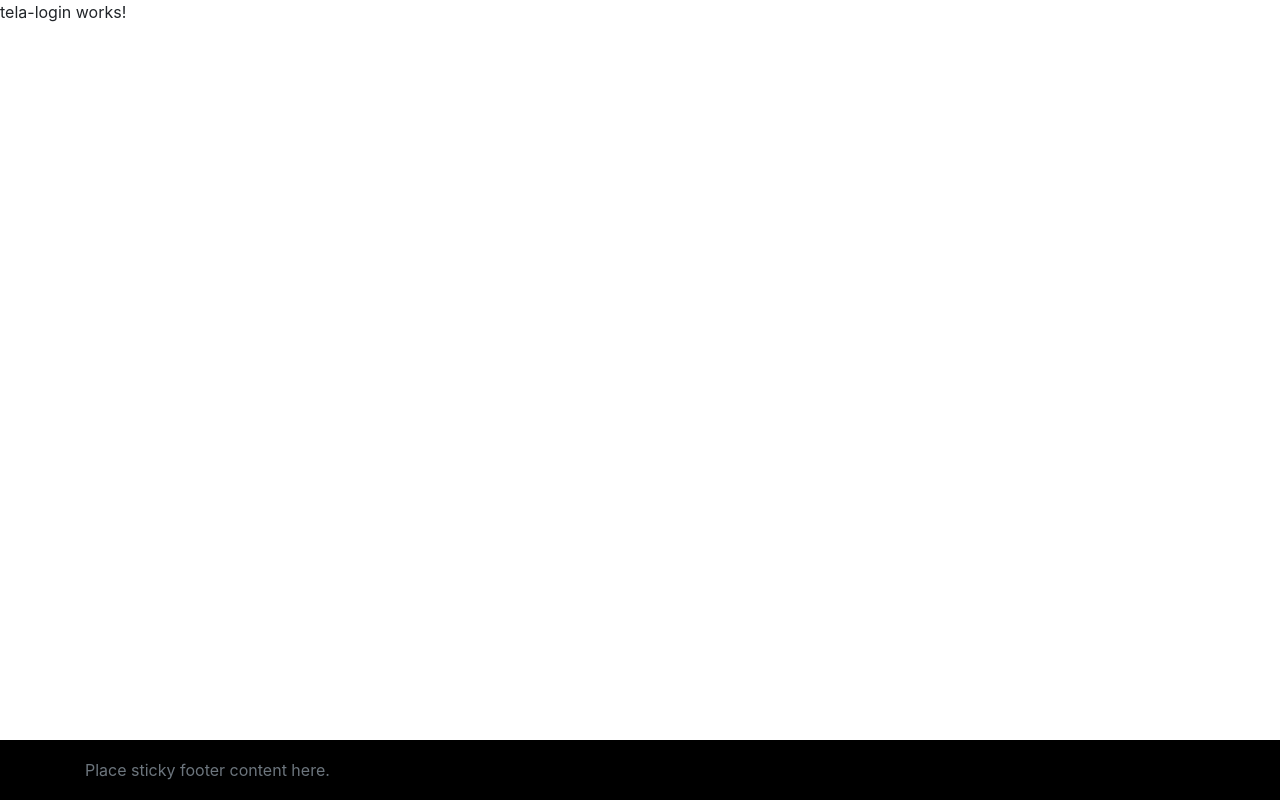
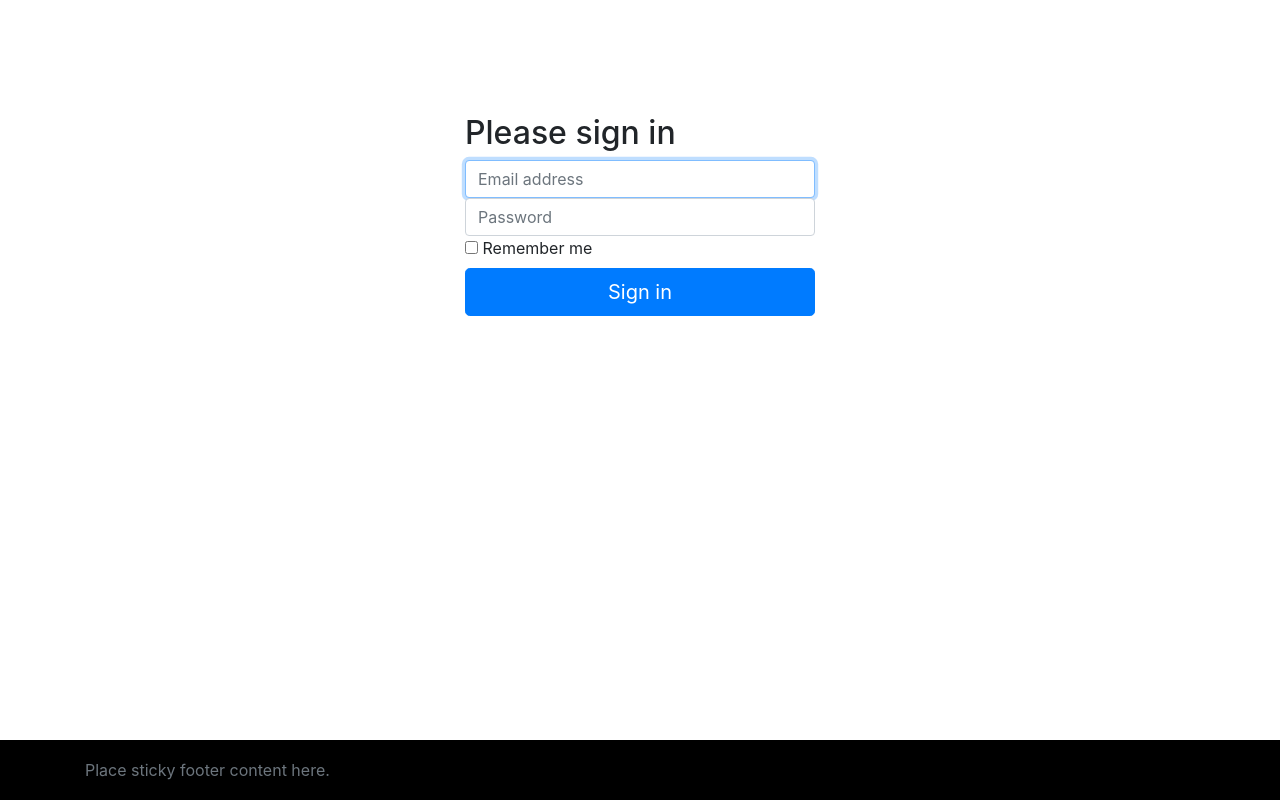
Before and after one commit to cesarquadros/boa-angular-rest, an Angular app in the folder boa-angular/: page /login in a window 1280 px wide. Built offline with nearby package versions, Linux system fonts and the light colour scheme.

Commit message:
Alterado menu criado tela de login

```diff
--- a/boa-angular/src/app/menu/menu.component.css
+++ b/boa-angular/src/app/menu/menu.component.css
@@ -0,0 +1,5 @@
+#centro {
+    position: relative;
+    margin: auto;
+    margin-top: 10%;
+}
--- a/boa-angular/src/app/menu/menu.component.html
+++ b/boa-angular/src/app/menu/menu.component.html
@@ -1,18 +1,31 @@
 <nav class="navbar navbar-expand-lg navbar-dark bg-dark justify-content-end">
-  <a class="navbar-brand" href="#">B.O.A - Salas de atendimento</a>
+  <a class="navbar-brand" href="#">B.O.A</a>
   <button class="navbar-toggler" type="button" data-toggle="collapse" data-target="#navbarNav" aria-controls="navbarNav" aria-expanded="false" aria-label="Toggle navigation">
     <span class="navbar-toggler-icon"></span>
   </button>
-  <div class="collapse navbar-collapse justify-content-end" id="navbarNav" style="margin-right: 30px">
-    <ul class="navbar-nav">
 
+  <div class="collapse navbar-collapse" id="navbarNav">
+    <ul class="navbar-nav" *ngIf="usuarioLogado">
       <li class="nav-item active">
-        <a class="nav-link" href="#">Cadastrar <span class="sr-only">(current)</span></a>
+        <a class="nav-link" href="#">Agendamentos <span class="sr-only">(current)</span></a>
+      </li>
+      <li class="nav-item active">
+        <a class="nav-link" href="#">Informações <span class="sr-only">(current)</span></a>
+      </li>
+    </ul>
+  </div>
+
+  <div class="collapse navbar-collapse justify-content-end" id="navbarNav">
+    <ul class="navbar-nav" *ngIf="!usuarioLogado">
+          <li class="nav-item active">
+        <a class="nav-link" (click)="logado()" href="#">Cadastrar <span class="sr-only">(current)</span></a>
       </li>
       <li class="nav-item active">
         <a class="nav-link" [routerLink]="['./login']">Login <span class="sr-only">(current)</span></a>
       </li>
+    </ul>
 
+    <ul class="navbar-nav" *ngIf="usuarioLogado">
       <li class="nav-item dropdown">
         <a class="nav-link dropdown-toggle" href="#" id="navbarDropdown" role="button" data-toggle="dropdown" aria-haspopup="true" aria-expanded="false">
           Bem vindo Cesar
@@ -21,7 +34,7 @@
           <a class="dropdown-item" href="#">Minha conta</a>
           <a class="dropdown-item" href="#">Meus Agendamentos</a>
           <div class="dropdown-divider"></div>
-          <a class="dropdown-item" href="#">Sair</a>
+          <a class="dropdown-item" (click)="logado()" href="#">Sair</a>
         </div>
       </li>
     </ul>
--- a/boa-angular/src/app/menu/menu.component.ts
+++ b/boa-angular/src/app/menu/menu.component.ts
@@ -1,3 +1,4 @@
+import { RouterModule, Router } from '@angular/router';
 import { Component, OnInit } from '@angular/core';
 
 @Component({
@@ -7,9 +8,17 @@ import { Component, OnInit } from '@angular/core';
 })
 export class MenuComponent implements OnInit {
 
-  constructor() { }
+  usuarioLogado = false;
+
+  constructor(private router: Router) { }
 
   ngOnInit() {
+      if(this.usuarioLogado){
+        this.router.navigate(['login']);
+    }
   }
 
+  logado(){
+    this.usuarioLogado = !this.usuarioLogado;
+  }
 }
--- a/boa-angular/src/app/tela-login/tela-login.component.html
+++ b/boa-angular/src/app/tela-login/tela-login.component.html
@@ -1,3 +1,19 @@
-<p>
-  tela-login works!
-</p>
+<div class="container">
+  <div class="row">
+    <div class="col-xs-12 col-sm-12 col-md-4" style="position: relative; margin: auto;  margin-top: 10%;">
+      <form class="form-signin">
+        <h2 class="form-signin-heading">Please sign in</h2>
+        <label for="inputEmail" class="sr-only">Email</label>
+        <input type="email" id="inputEmail" class="form-control" placeholder="Email address" required="" autofocus="">
+        <label for="inputPassword" class="sr-only">Senha</label>
+        <input type="password" id="inputPassword" class="form-control" placeholder="Password" required="">
+        <div class="checkbox">
+          <label>
+            <input type="checkbox" value="remember-me"> Remember me
+          </label>
+        </div>
+        <button class="btn btn-lg btn-primary btn-block" type="submit" (click)="onSubmit()">Sign in</button>
+      </form>
+     </div>
+  </div>
+</div> <!-- /container -->
--- a/boa-angular/src/app/tela-login/tela-login.component.ts
+++ b/boa-angular/src/app/tela-login/tela-login.component.ts
@@ -12,4 +12,7 @@ export class TelaLoginComponent implements OnInit {
   ngOnInit() {
   }
 
+  onSubmit(){
+     alert('SUBMETIDO')
+  }
 }
--- a/boa-angular/src/index.html
+++ b/boa-angular/src/index.html
@@ -2,7 +2,7 @@
 <html lang="en">
 <head>
   <meta charset="utf-8">
-  <title>BoaAngular</title>
+  <title>B.O.A</title>
   <base href="/">
 
   <meta name="viewport" content="width=device-width, initial-scale=1">
--- a/boa-angular/src/styles.css
+++ b/boa-angular/src/styles.css
@@ -7,3 +7,6 @@
     line-height: 60px;
     background-color: black;
 }
+#navbarNav {
+    margin-right: 5%
+}
```
